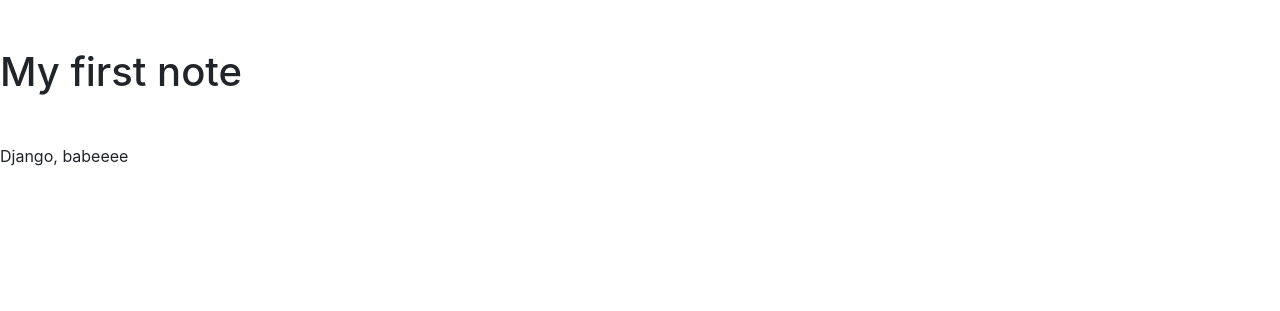
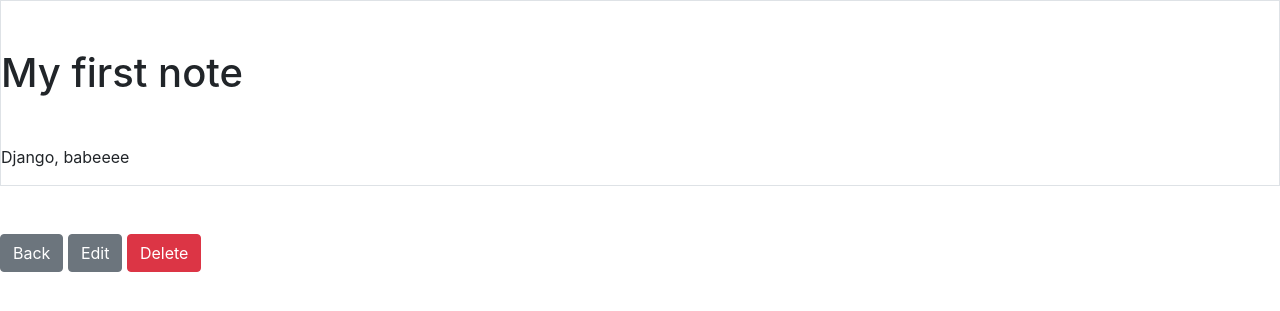
Before and after one commit to amaryllisninja/django-webapp, a Django app: page /smart/notes/1 in a window 1280 px wide. Shown: the top 311 px of the page. Run offline with Django 5.2, Linux system fonts and the light colour scheme; data comes from the database, SQL or seed files in the repository; some libraries are stand-ins or nearby versions.

Commit message:
Finished CRUD implementing of notes

```diff
--- a/smartnotes-tutorial/notes/templates/notes/notes_detail.html
+++ b/smartnotes-tutorial/notes/templates/notes/notes_detail.html
@@ -1,7 +1,12 @@
 {% extends "base.html" %}
 
 {% block content %}
-<h1 class="my-5">{{note.title}}</h1>
+<div class="border round">
+    <h1 class="my-5">{{note.title}}</h1>
+    <p>{{note.text}}</p>
+</div>
 
-<p>{{note.text}}</p>
+<a href="{% url 'notes.list' %}" class="btn btn-secondary my-5">Back</a>
+<a href="{% url 'notes.update' pk=note.id %}" class="btn btn-secondary">Edit</a>
+<a href="{% url 'notes.delete' pk=note.id %}" class="btn btn-danger">Delete</a>
 {% endblock  %}
--- a/smartnotes-tutorial/notes/templates/notes/notes_form.html
+++ b/smartnotes-tutorial/notes/templates/notes/notes_form.html
@@ -2,7 +2,7 @@
 
 {% block content %}
 
-<form action="{% url 'notes.new' %}" method='POST'>
+<form method='POST'>
     {% csrf_token %}
     {{ form }}
     <button type="submit" class="btn btn-primary my-5">SUBMIT</button>
@@ -10,5 +10,6 @@
 {% if form.errors %}
 <div class="alert alert-danger my-5">{{form.errors.title}}</div>
 {% endif %}
+<a href={% url 'notes.list' %} class="btn btn-secondary">Cancel</a>
 
 {% endblock %}
--- a/smartnotes-tutorial/notes/urls.py
+++ b/smartnotes-tutorial/notes/urls.py
@@ -5,5 +5,7 @@ from . import views
 urlpatterns = [
     path('notes', views.NotesListView.as_view(), name="notes.list"),
     path('notes/<int:pk>', views.NotesDetailView.as_view(), name="notes.detail"),
+    path('notes/<int:pk>/edit', views.NotesUpdateView.as_view(), name="notes.update"),
+    path('notes/<int:pk>/delete', views.NotesDeleteView.as_view(), name="notes.delete"),
     path('notes/new', views.NotesCreateView.as_view(), name="notes.new"),
 ]
--- a/smartnotes-tutorial/notes/views.py
+++ b/smartnotes-tutorial/notes/views.py
@@ -1,9 +1,20 @@
 from django.shortcuts import render
 from django.http import Http404
-from django.views.generic import DetailView, ListView, CreateView
+from django.views.generic import DetailView, ListView, CreateView, UpdateView
+from django.views.generic.edit import DeleteView
 
 from .models import Notes
 from .forms import NotesForm
+
+class NotesDeleteView(DeleteView):
+    model = Notes
+    success_url = '/smart/notes'
+    template_name = '/notes/notes_detele.html'
+
+class NotesUpdateView(UpdateView):
+    model = Notes
+    form_class = NotesForm
+    success_url = '/smart/notes'
 
 class NotesCreateView(CreateView):
     model = Notes
```
Also changed, not shown: smartnotes-tutorial/notes/forms.py (+7 -0 lines), smartnotes-tutorial/notes/templates/notes/notes_delete.html (added, +10 -0 lines).
